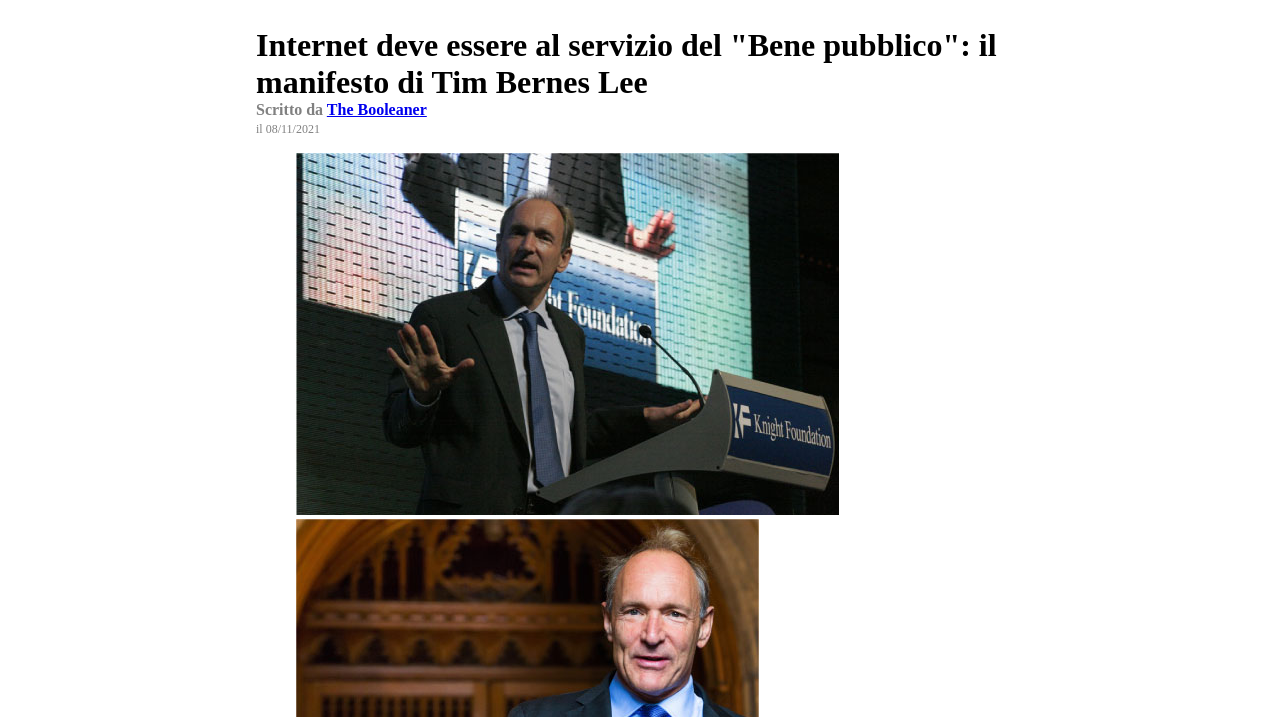
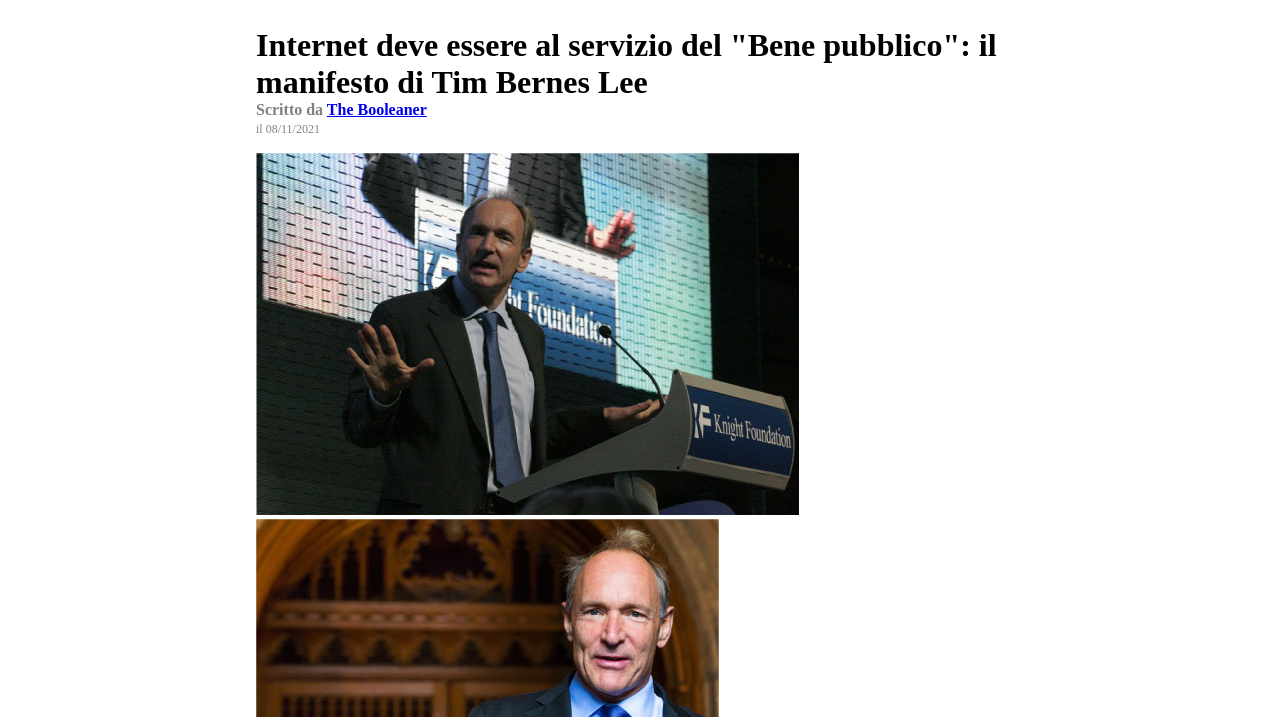
Before and after one commit to vrossi96/html-css-booleaner, a plain HTML site: page index.html in a window 1280 px wide. Shown: the part 83-800 px from the top of the page. Drawn offline with Linux system fonts and the light colour scheme.

Commit message:
removed left margint to figure containers

```diff
--- a/css/style.css
+++ b/css/style.css
@@ -1,5 +1,10 @@
+/* General */
 body {
     margin: 0;
+}
+
+figure {
+    margin-left: 0;
 }
 
 /* Horizontal bar */
```
